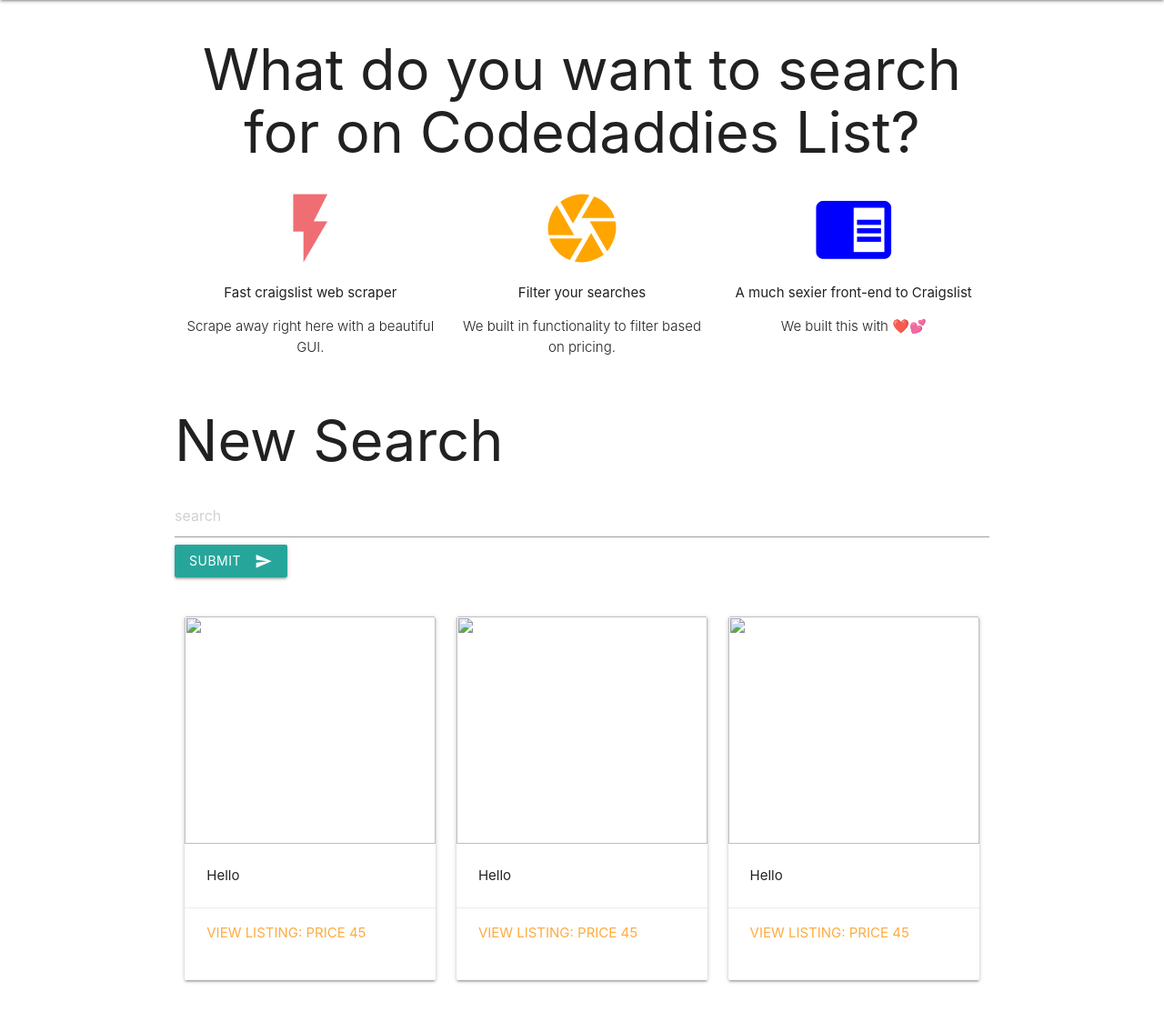
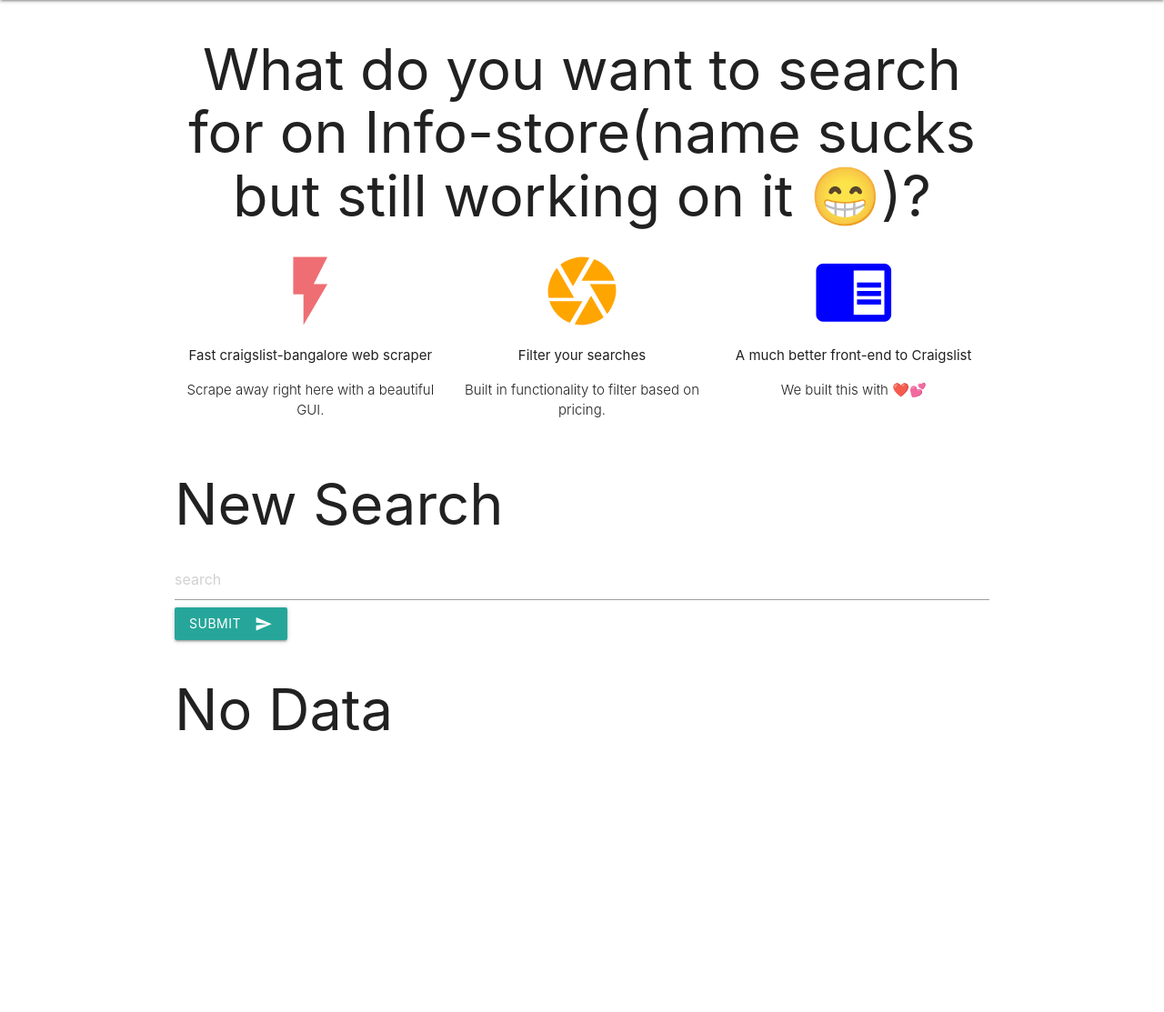
Before and after one commit to atishnaik8805/info-store-site, a Django app: template templates/my_app/new_search.html in a window 1280 px wide. Shown: the part 64-1177 px from the top of the page at 91% size. After the commit the page ends 868 px from the top, so only its background shows below. Run offline with Django 3.2, Linux system fonts and the light colour scheme; the template is opened without the code that fills it, so the values that code supplies are empty.

Commit message:
Final changes before hosting

```diff
--- a/requirements.txt
+++ b/requirements.txt
@@ -1,3 +1,4 @@
+requests
 beautifulsoup4==4.8.1
 bs4==0.0.1
 Django==2.2.7
--- a/templates/base.html
+++ b/templates/base.html
@@ -22,31 +22,28 @@
     </div>
 </nav>
 <div class="container">
-   <h1 style="text-align: center">What do you want to search for on Codedaddies List?</h1>
+   <h1 style="text-align: center">What do you want to search for on Info-store(name sucks but still working on it 😁)?</h1>
     <div class="row">
         <div class="col s4">
-            <!-- Promo Content 1 goes here -->
             <div class="center">
                 <i class="large material-icons" style="color: #EE6E73">flash_on</i>
-                <p>Fast craigslist web scraper</p>
+                <p>Fast craigslist-bangalore web scraper</p>
                 <p class="light center">Scrape away right here with a beautiful GUI.</p>
             </div>
         </div>
 
         <div class="col s4">
-            <!-- Promo Content 2 goes here -->
             <div class="center">
                 <i class="large material-icons" style="color: orange">camera</i>
                 <p>Filter your searches</p>
-                <p class="light center">We built in functionality to filter based on pricing.</p>
+                <p class="light center">Built in functionality to filter based on pricing.</p>
             </div>
         </div>
 
         <div class="col s4">
-            <!-- Promo Content 3 goes here -->
             <div class="center">
                 <i class="large material-icons" style="color: blue">chrome_reader_mode</i>
-                <p>A much sexier front-end to Craigslist</p>
+                <p>A much better front-end to Craigslist</p>
                 <p class="light center">We built this with ❤️💕</p>
             </div>
         </div>
--- a/templates/my_app/new_search.html
+++ b/templates/my_app/new_search.html
@@ -1,46 +1,26 @@
 {% extends 'base.html' %}
 
 {% block content %}
+{% if final_postings %}
       <h2 style="text-align:center;">{{ search | title }}</h2>
       <div class="row">
-          <div class="col s4">
+          {% for post in final_postings %}
+            <div class="col s4">
                 <div class="card">
                     <div class="card-image">
-                        <a href="#"><img src="#" alt=""></a>
+                        <a href="{{ post.1 }}"><img src="{{ post.3 }}" alt=""></a>
                     </div>
                     <div class="card-content">
-                        <p>Hello</p>
+                        <p>{{ post.0 }}</p>
                     </div>
                     <div class="card-action">
-                        <a href="#">View listing: Price 45</a>
+                        <a href="{{ post.1 }}">View listing: Price {{ post.2 }}</a>
                     </div>
                 </div>
             </div>
-          <div class="col s4">
-                <div class="card">
-                    <div class="card-image">
-                        <a href="#"><img src="#" alt=""></a>
-                    </div>
-                    <div class="card-content">
-                        <p>Hello</p>
-                    </div>
-                    <div class="card-action">
-                        <a href="#">View listing: Price 45</a>
-                    </div>
-                </div>
-            </div>
-          <div class="col s4">
-                <div class="card">
-                    <div class="card-image">
-                        <a href="#"><img src="#" alt=""></a>
-                    </div>
-                    <div class="card-content">
-                        <p>Hello</p>
-                    </div>
-                    <div class="card-action">
-                        <a href="#">View listing: Price 45</a>
-                    </div>
-                </div>
-            </div>
+        {% endfor %}
+          {% else %}
+          <h1>No Data</h1>
+          {% endif %}
     </div>
 {% endblock content %}
```
Also changed, not shown: my_app/views.py (+39 -6 lines).
